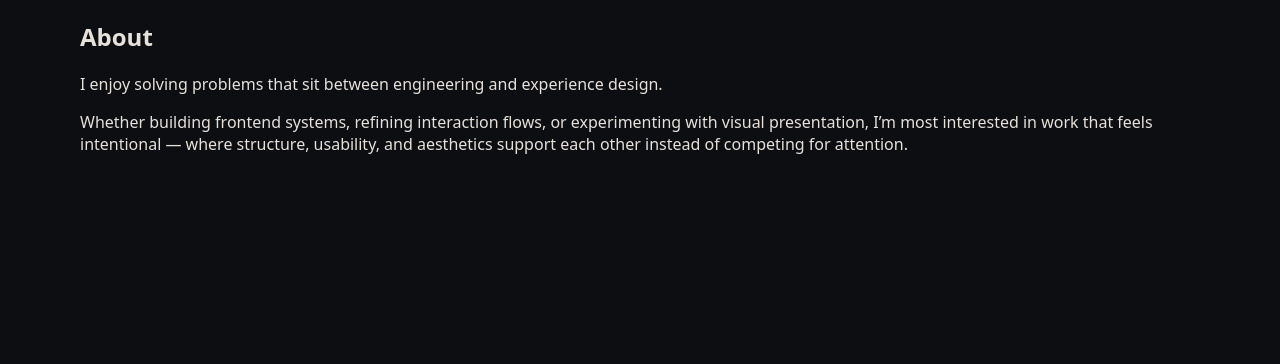
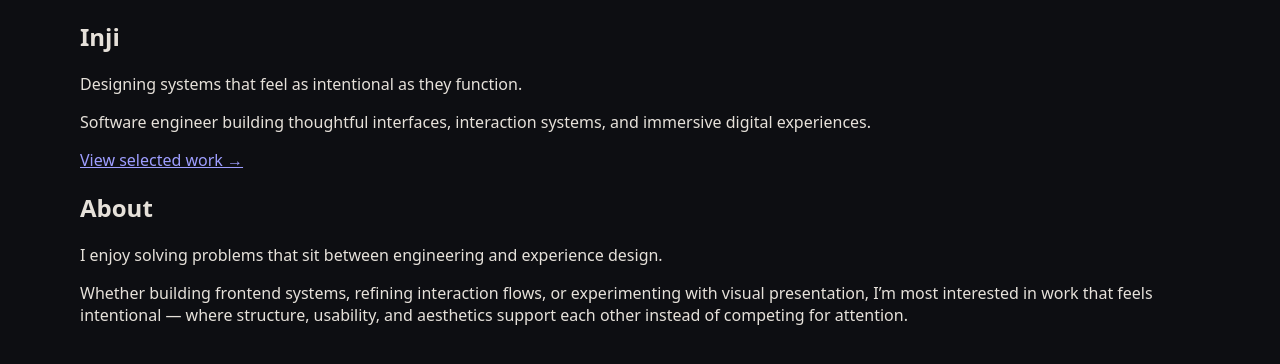
Before and after one commit to 1NJ57C3/portfolio-v2, a React (Vite) app: page / in a window 1280 px wide. Shown: the top 364 px of the page. Built offline with nearby package versions, Linux system fonts and the light colour scheme.

Commit message:
feat(hero): add rough draft

```diff
--- a/src/app/App.tsx
+++ b/src/app/App.tsx
@@ -1,8 +1,10 @@
 import About from "../sections/About/About"
+import Hero from "../sections/Hero/Hero"
 
 function App() {
   return (
     <div className="App">
+      <Hero />
       <About />
     </div>
   )
--- /dev/null
+++ b/src/sections/Hero/Hero.tsx
@@ -0,0 +1,21 @@
+function Hero() {
+  return (
+    <section className="hero" id="hero">
+      <header className="hero-copy">
+        <div className="hero-identity">
+          <h1>Inji</h1>
+          <p className="hero-tagline">
+            Designing systems that feel as intentional as they function.
+          </p>
+        </div>
+        <p className="hero-description">
+          Software engineer building thoughtful interfaces, interaction systems,
+          and immersive digital experiences.
+        </p>
+      </header>
+      <a href="#projects">View selected work &rarr;</a>
+    </section>
+  );
+}
+
+export default Hero;
```
